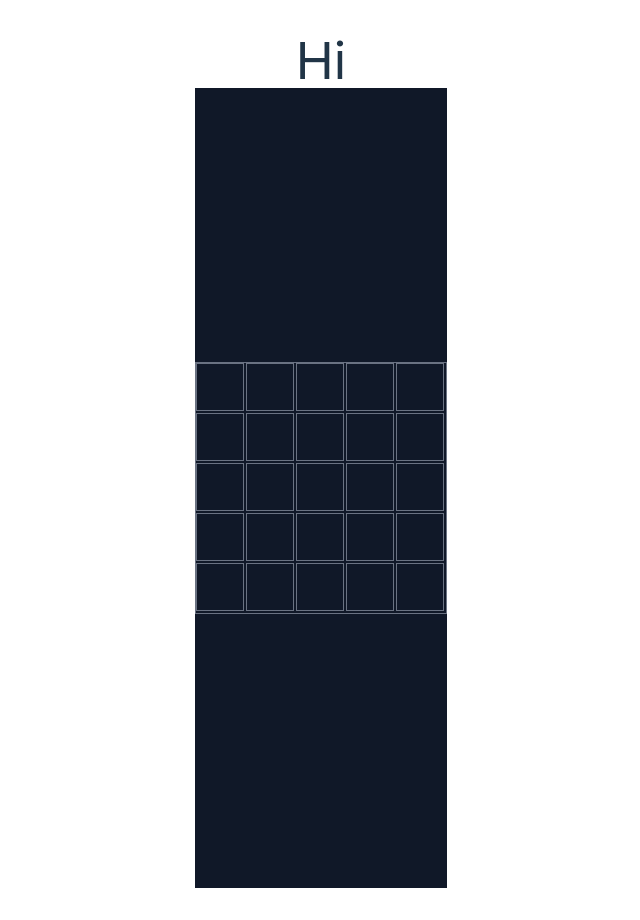
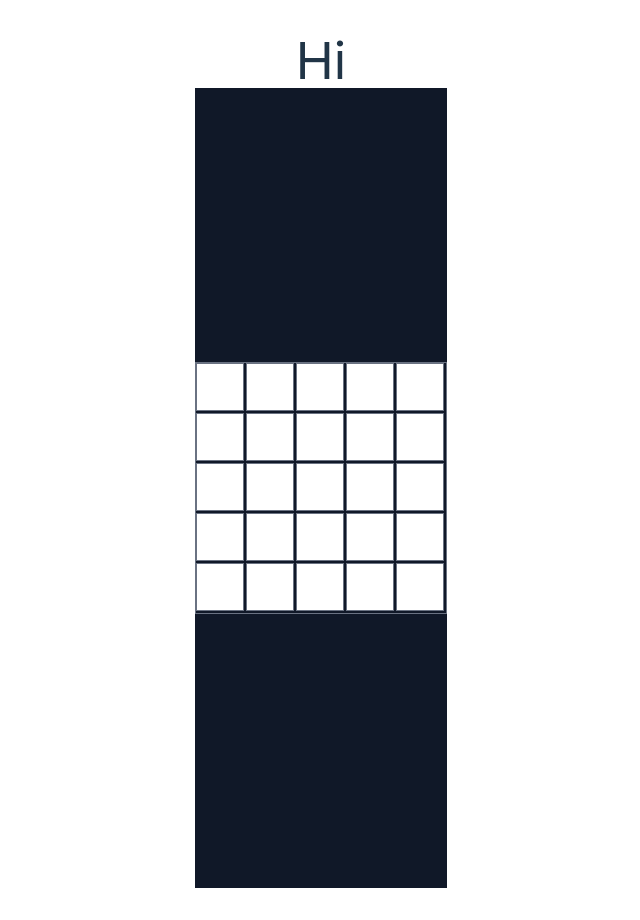
Before and after one commit to vitek-borovsky/moregoat, a React (Vite) app in the folder frontend/: page / in a window 1280 px wide. Shown: the whole page, without its empty margins (319-959 px from the left). Built offline with nearby package versions, Linux system fonts and the light colour scheme.

Commit message:
basic on-click handeling

```diff
--- a/frontend/src/Board.tsx
+++ b/frontend/src/Board.tsx
@@ -1,11 +1,22 @@
-import React from "react";
+import { React, useState } from "react";
 
 interface BoardProps {
     boardSize: number;
 }
 
 const Board: React.FC<BoardProps> = ({ boardSize }) => {
+     const [cellColors, setCellColors] = useState<string[]>(
+        Array(boardSize * boardSize).fill("white") // default color is white for each cell
+      );
+
+
     const handleCellClick = (index: number) => {
+        // TODO optimize this without copying the whole list
+        const newCellColors = [...cellColors]; // copy the existing cell colors
+        // Toggle the color between white and blue (you can choose any color logic)
+        newCellColors[index] = newCellColors[index] === "white" ? "blue" : "white";
+        setCellColors(newCellColors); // update state with the new colors
+
         // Calculate the row and column based on the index
         const row = Math.floor(index / boardSize);
         const col = index % boardSize;
@@ -25,6 +36,7 @@ const Board: React.FC<BoardProps> = ({ boardSize }) => {
         {Array.from({ length: boardSize * boardSize }).map((_, index) => (
             <div
                 key={index}
+                style={{ backgroundColor: cellColors[index] }}
                 className="w-12 h-12 border border-gray-500"
                 onClick={() => handleCellClick(index)}
             />
```
